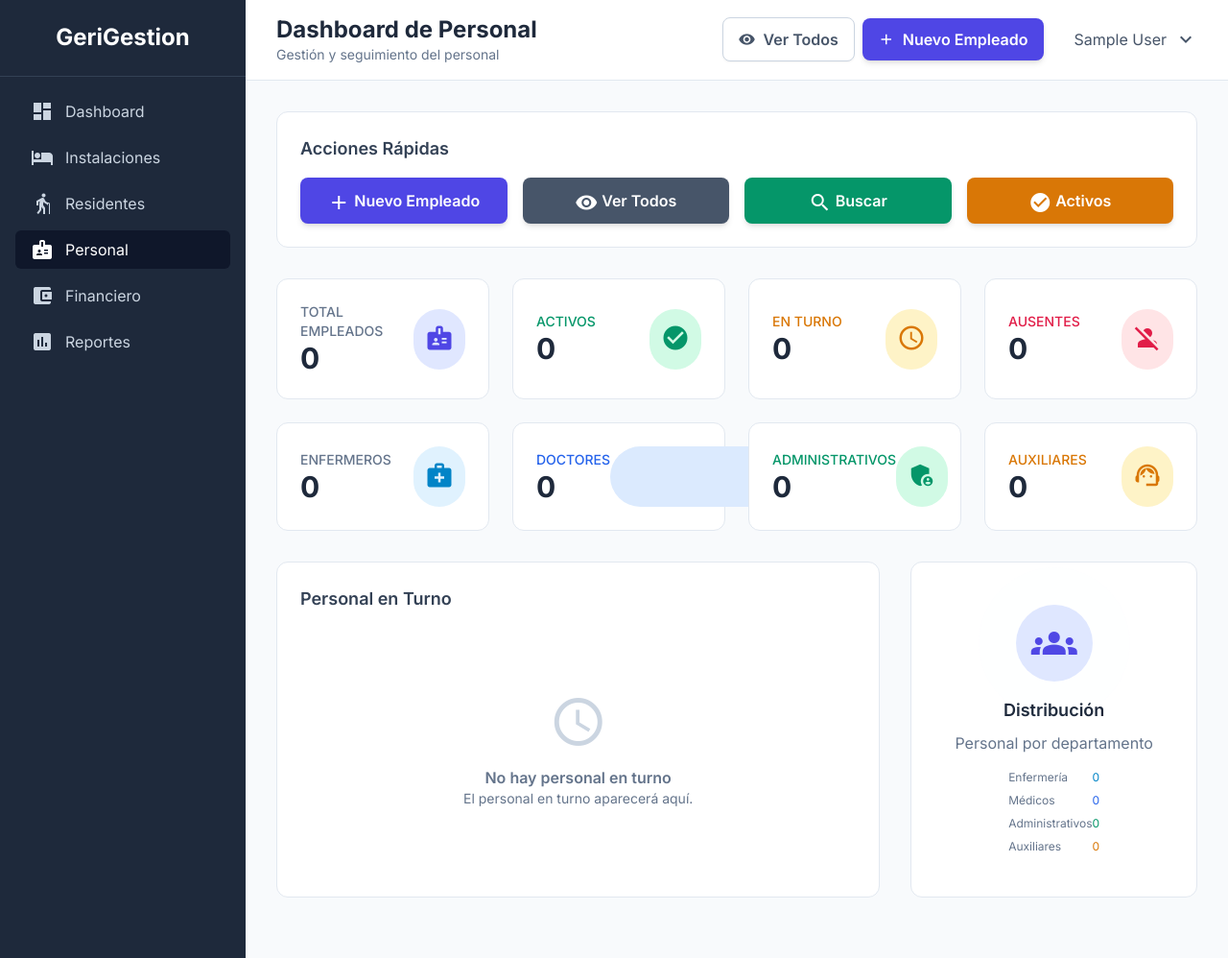
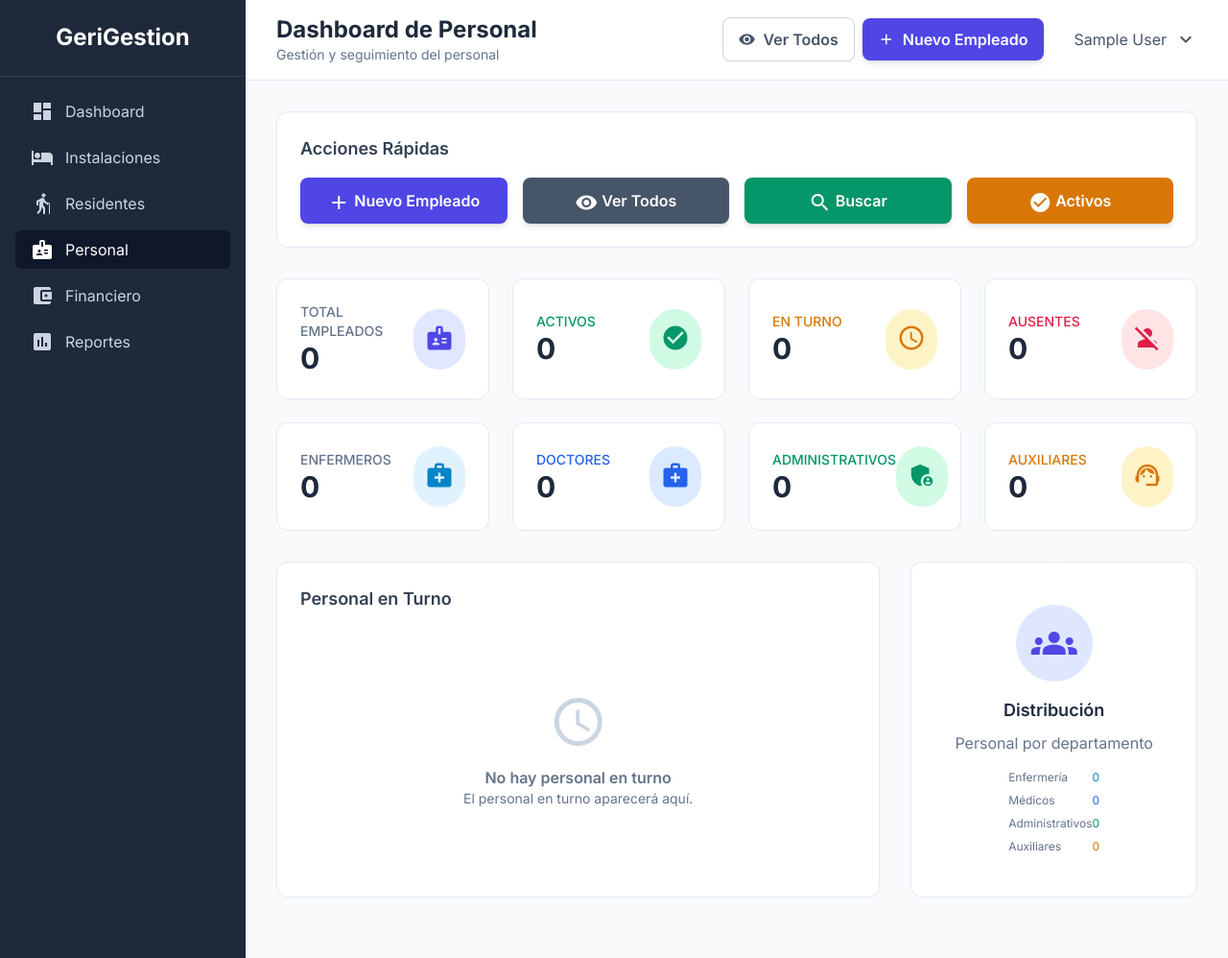
Before and after one commit to bulidaguzan/gerigestion, a Django app: page /staff/ in a window 1280 px wide. Shown: the part 1-999 px from the top of the page at 96% size. Run offline with Django 4.2, Linux system fonts and the light colour scheme; the visitor is signed in with stand-in values (Sample User, id 1); data that the repository does not hold is empty; some libraries are stand-ins or nearby versions.

Commit message:
Actualizar la plantilla del dashboard de personal para incluir nuevas estadísticas: Total Empleados, Activos, En Turno, Ausentes, Enfermeros, Doctores, Administrativos y Auxiliares. Se mejora la presentación de datos y se corrige el icono de Doctores para una representación más adecuada.

```diff
--- a/geriatric_admin/templates/staff/dashboard.html
+++ b/geriatric_admin/templates/staff/dashboard.html
@@ -19,6 +19,7 @@
 {% block content %}
 <!-- Estadísticas principales -->
 <div class="grid grid-cols-2 md:grid-cols-4 lg:grid-cols-4 xl:grid-cols-8 gap-4 sm:gap-6 mb-8">
+    <!-- TOTAL EMPLEADOS -->
     <div class="stat-card col-span-2 sm:col-span-1 xl:col-span-2">
         <div>
             <p class="text-xs sm:text-sm font-medium text-slate-500">TOTAL EMPLEADOS</p>
@@ -28,6 +29,8 @@
             <span class="material-icons text-indigo-600 text-2xl sm:text-3xl">badge</span>
         </div>
     </div>
+
+    <!-- ACTIVOS -->
     <div class="stat-card col-span-2 sm:col-span-1 xl:col-span-2">
         <div>
             <p class="text-xs sm:text-sm font-medium text-emerald-600">ACTIVOS</p>
@@ -37,6 +40,8 @@
             <span class="material-icons text-emerald-600 text-2xl sm:text-3xl">check_circle</span>
         </div>
     </div>
+
+    <!-- EN TURNO -->
     <div class="stat-card col-span-2 sm:col-span-1 xl:col-span-2">
         <div>
             <p class="text-xs sm:text-sm font-medium text-amber-600">EN TURNO</p>
@@ -46,6 +51,8 @@
             <span class="material-icons text-amber-600 text-2xl sm:text-3xl">schedule</span>
         </div>
     </div>
+
+    <!-- AUSENTES -->
     <div class="stat-card col-span-2 sm:col-span-1 xl:col-span-2">
         <div>
             <p class="text-xs sm:text-sm font-medium text-rose-600">AUSENTES</p>
@@ -55,6 +62,8 @@
             <span class="material-icons text-rose-600 text-2xl sm:text-3xl">person_off</span>
         </div>
     </div>
+
+    <!-- ENFERMEROS -->
     <div class="stat-card col-span-2 sm:col-span-1 xl:col-span-2">
         <div>
             <p class="text-xs sm:text-sm font-medium text-slate-500">ENFERMEROS</p>
@@ -64,15 +73,19 @@
             <span class="material-icons text-sky-600 text-2xl sm:text-3xl">medical_services</span>
         </div>
     </div>
+
+    <!-- DOCTORES -->
     <div class="stat-card col-span-2 sm:col-span-1 xl:col-span-2">
         <div>
             <p class="text-xs sm:text-sm font-medium text-blue-600">DOCTORES</p>
             <p class="text-2xl sm:text-3xl font-bold text-slate-800">{{ doctors|default:"0" }}</p>
         </div>
         <div class="bg-blue-100 p-2 sm:p-3 rounded-full">
-            <span class="material-icons text-blue-600 text-2xl sm:text-3xl">stethoscope</span>
+            <span class="material-icons text-blue-600 text-2xl sm:text-3xl">medical_services</span>
         </div>
     </div>
+
+    <!-- ADMINISTRATIVOS -->
     <div class="stat-card col-span-2 sm:col-span-1 xl:col-span-2">
         <div>
             <p class="text-xs sm:text-sm font-medium text-emerald-600">ADMINISTRATIVOS</p>
@@ -82,6 +95,8 @@
             <span class="material-icons text-emerald-600 text-2xl sm:text-3xl">admin_panel_settings</span>
         </div>
     </div>
+
+    <!-- AUXILIARES -->
     <div class="stat-card col-span-2 sm:col-span-1 xl:col-span-2">
         <div>
             <p class="text-xs sm:text-sm font-medium text-amber-600">AUXILIARES</p>
```
